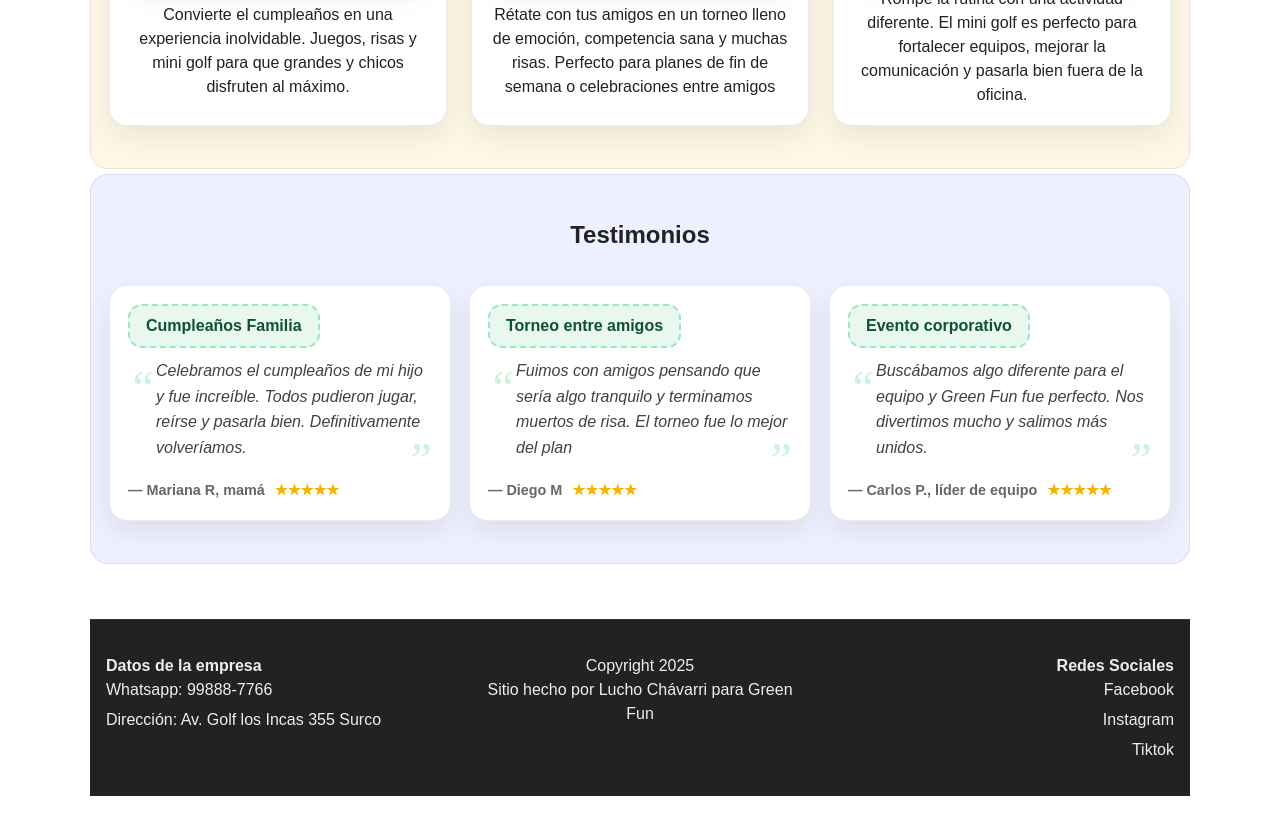
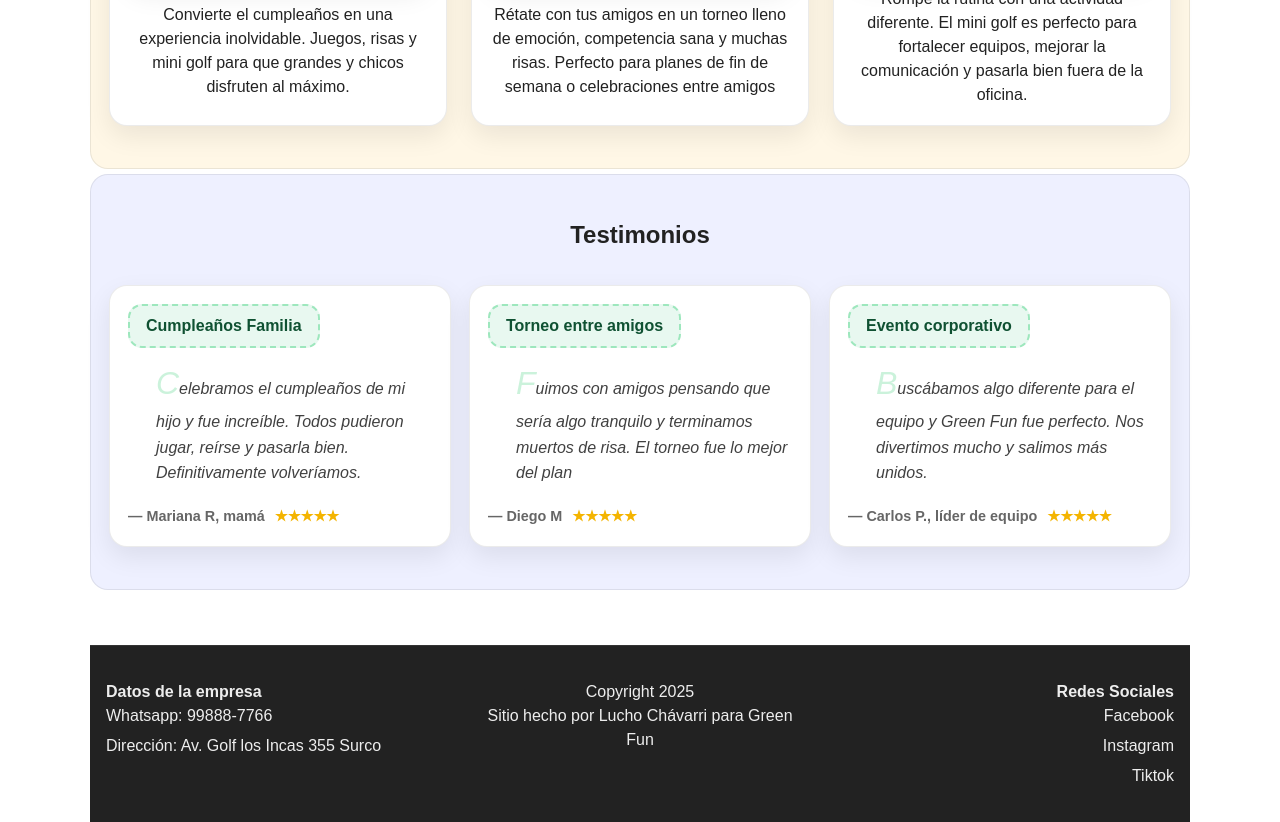
Before and after one commit to chavalucho/greenfun-minigolf, a plain HTML site: page index.html in a window 1280 px wide. Shown: the part 1114-1936 px from the top of the page. Before the commit the page ends 1910 px from the top, so only its background shows below. Drawn offline with Linux system fonts and the light colour scheme.

Commit message:
Mejoras menores

```diff
--- a/css/style.css
+++ b/css/style.css
@@ -228,25 +228,9 @@ section{
   padding-left: 28px;
 }
 
-/* Comilla decorativa */
-.testimonios p::before{
-  content: "“";
-  position: absolute;
-  left: 0;
-  top: -8px;
-  font-size: 3rem;
+.testimonios p::first-letter{
   color: rgba(46,204,113,.25);
-  font-family: serif;
-}
-
-.testimonios p::after{
-  content: "”";
-  position: absolute;
-  right: 0;
-  bottom: -38px;
-  font-size: 3rem;
-  color: rgba(46,204,113,.25);
-  font-family: serif;
+  font-size: 2rem;
 }
 
 .testimonios h4{
@@ -345,6 +329,11 @@ form textarea{
   list-style: none;
   display: grid;
   gap: 8px;
+}
+
+.reserva-lista li::marker{
+  content: "✅";
+  font-size: 16px;
 }
 
 .reserva-tip{
```
Also changed, not shown: pages/reservas.html (+3 -3 lines).
